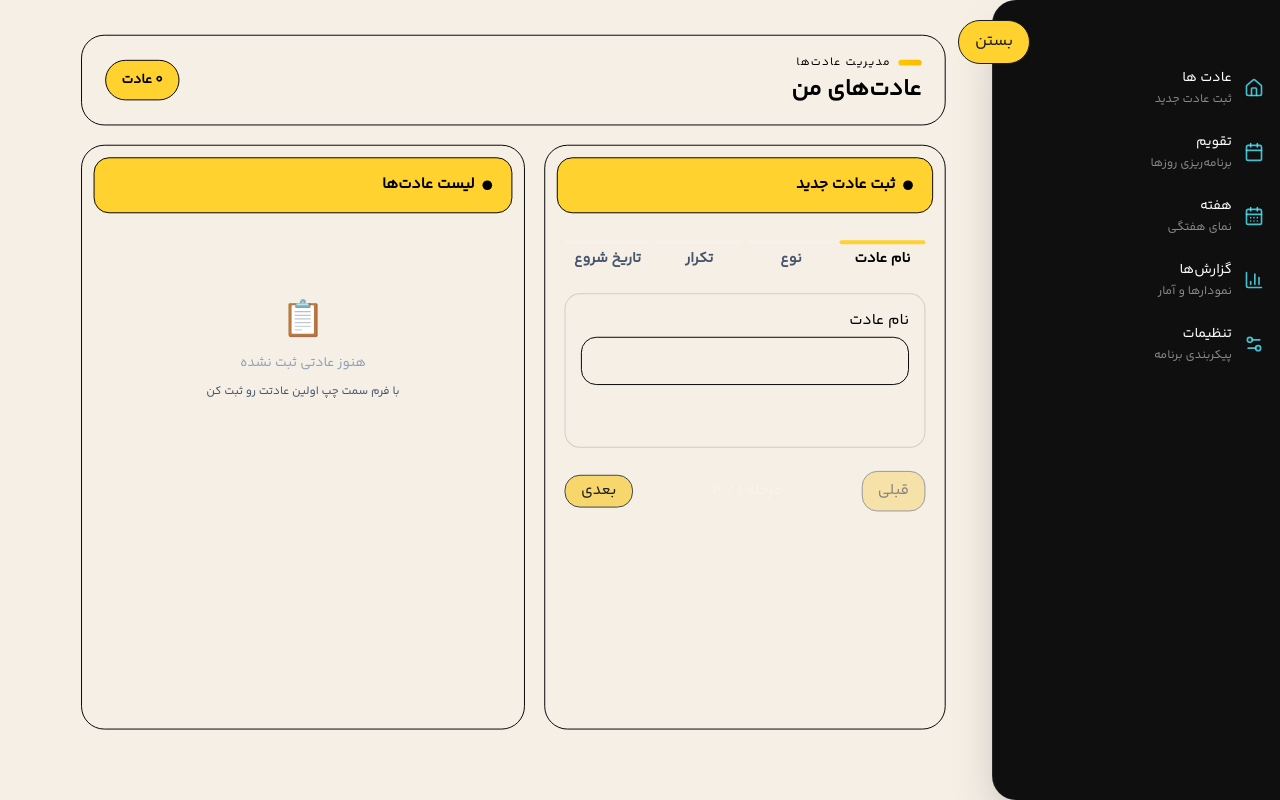
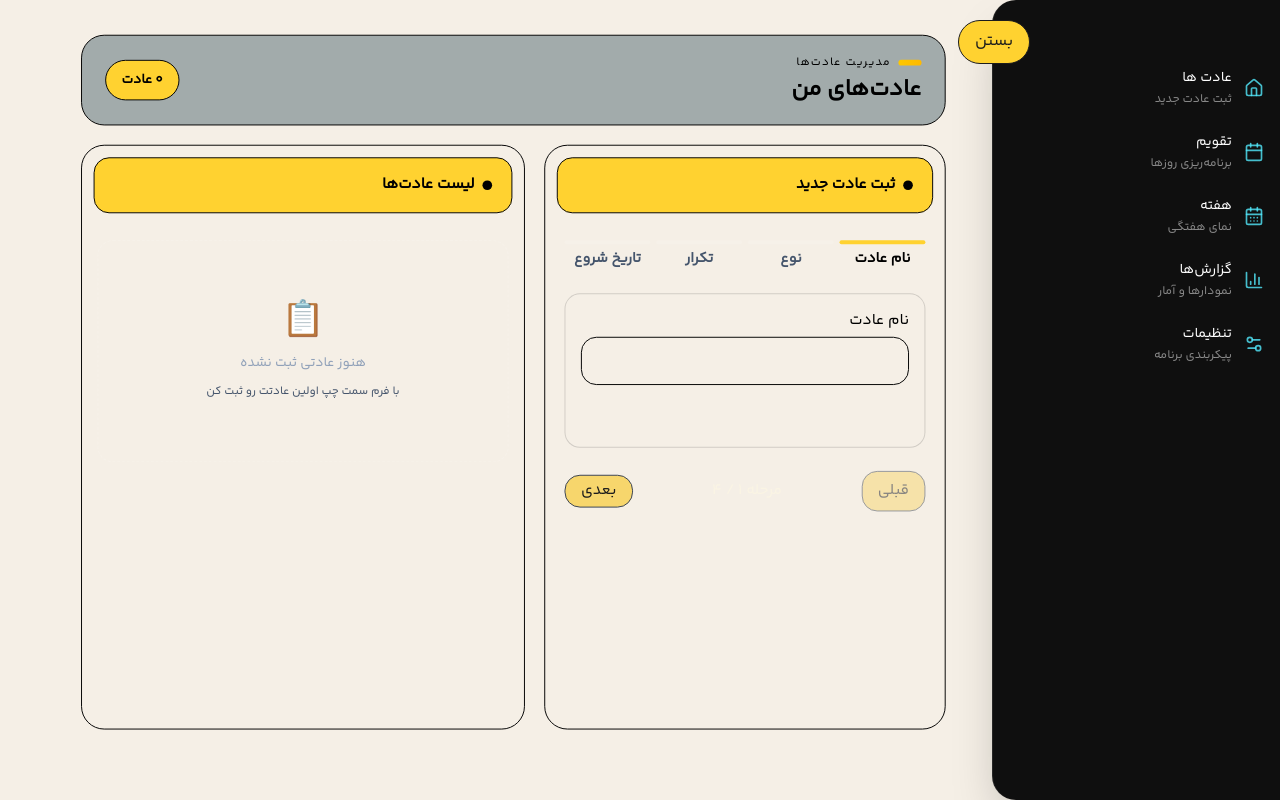
Before and after one commit to MobinaLalani/MyCalendar, a Next.js app: page /habits in a window 1280 px wide. Built offline with nearby package versions, Linux system fonts and the light colour scheme.

Commit message:
change style

```diff
--- a/src/features/habits/Index.tsx
+++ b/src/features/habits/Index.tsx
@@ -112,9 +112,9 @@ export default function Index() {
   };
 
   return (
-    <div className="mx-4 flex min-h-[95vh] max-w-full flex-col gap-5 py-5 lg:mx-8">
+    <div className="mx-4 flex min-h-[95vh] max-w-full flex-col gap-5 py-5 lg:mx-8 ">
       {/* Header */}
-      <div className="relative border border-black  px-6 py-5 rounded-3xl">
+      <div className="relative border border-black  px-6 py-5 rounded-3xl bg-[#a2abab]">
         <div className="flex items-center justify-between">
           <div>
             <div className="mb-1 flex items-center gap-2">
@@ -148,7 +148,7 @@ export default function Index() {
                 <button
                   type="button"
                   onClick={handleCancelEdit}
-                  className="text-xs text-black hover:text-black border border-black rounded-3xl px-2 py-1 transition-all duration-200"
+                  className="text-xs text-white bg-black  border border-black rounded-3xl px-3 py-2 transition-all duration-200"
                 >
                   انصراف
                 </button>
@@ -174,7 +174,11 @@ export default function Index() {
                   />
                   <span
                     className={`text-[15px] font-semibold transition-colors ${
-                      isCurrent ? "text-black" : isVisited ? "text-black/70 hover:text-black" : "text-slate-600"
+                      isCurrent
+                        ? "text-black"
+                        : isVisited
+                          ? "text-black/70 hover:text-black"
+                          : "text-slate-600"
                     }`}
                   >
                     {label}
```
